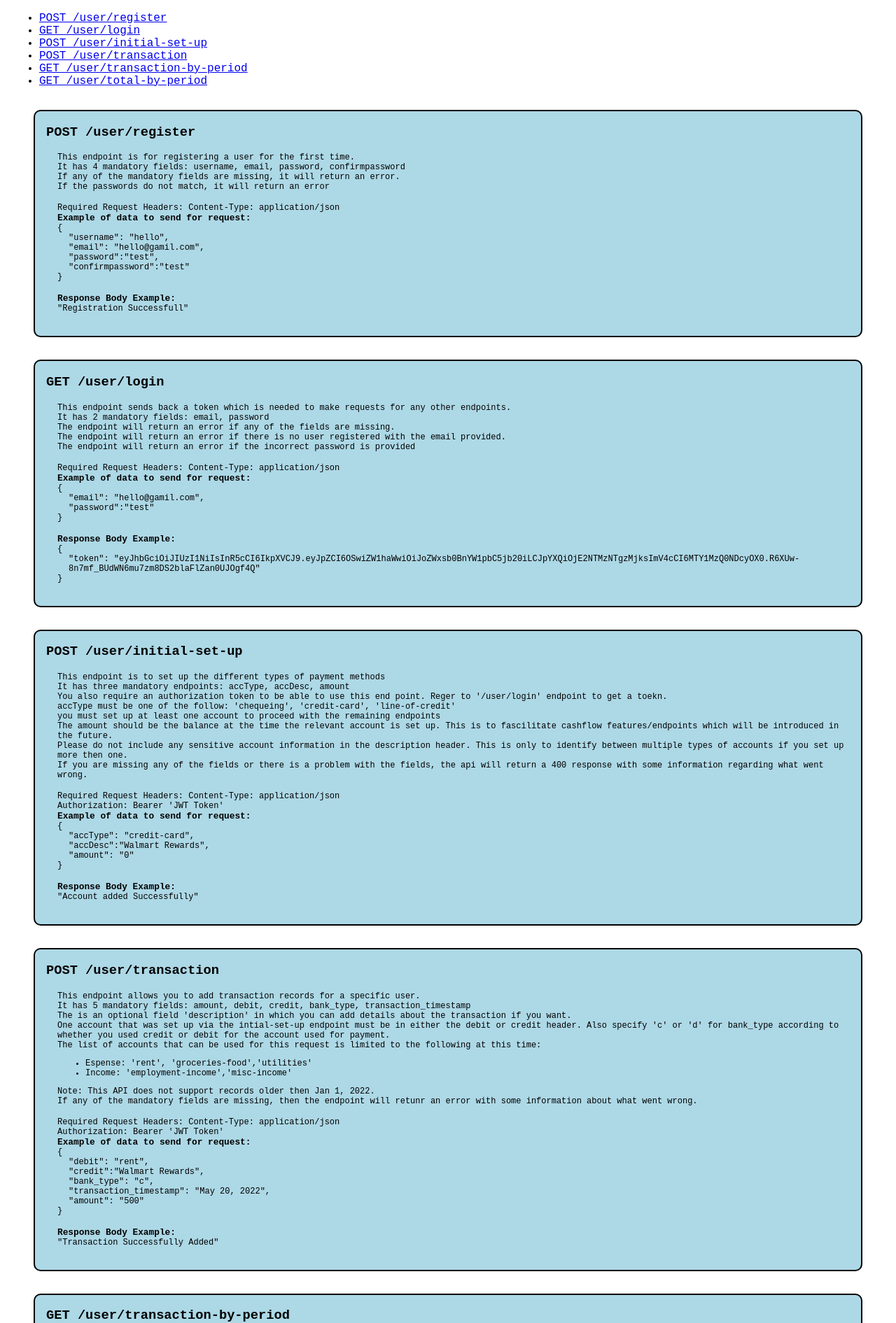
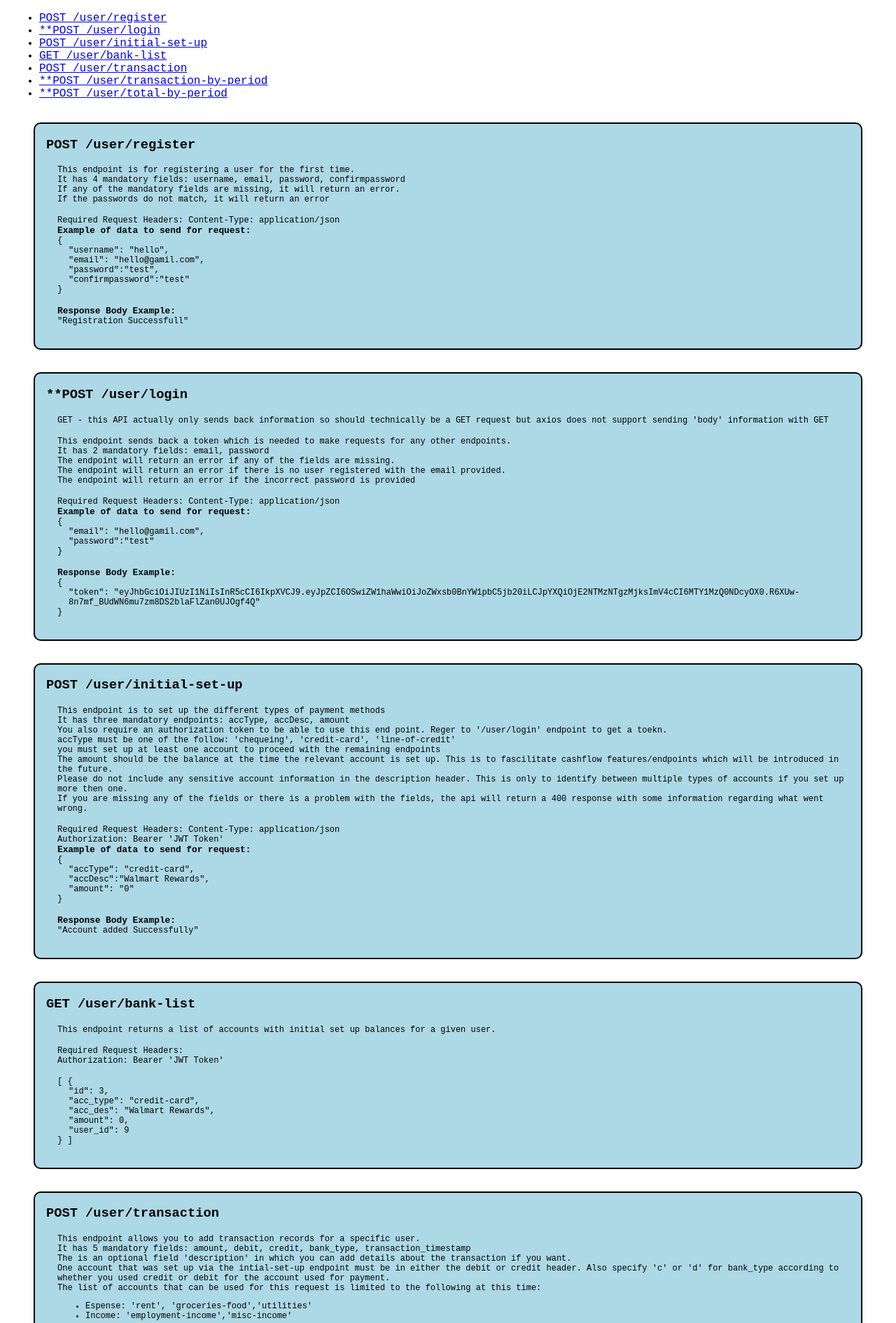
Before and after one commit to menu89/fatima-abrar-server-my-web-accoutant-capstone, a website: page public/index.html in a window 1280 px wide. Shown: the part 110-2001 px from the top of the page at 70% size. Drawn offline with Linux system fonts and the light colour scheme.

Commit message:
changed GET to POST since axios issues with sending body information. also added an endpoint for getting list of accounts

```diff
--- a/public/index.html
+++ b/public/index.html
@@ -16,19 +16,22 @@
                     <a href="#register">POST /user/register</a>
                 </li>
                 <li>
-                    <a href="#login">GET /user/login</a>
+                    <a href="#login">**POST /user/login</a>
                 </li>
                 <li>
                     <a href="#initial-set-up">POST /user/initial-set-up</a>
                 </li>
                 <li>
+                    <a href="#bank-list">GET /user/bank-list</a>
+                </li>
+                <li>
                     <a href="#transaction">POST /user/transaction</a>
                 </li>
                 <li>
-                    <a href="#transaction-by-period">GET /user/transaction-by-period</a>
+                    <a href="#transaction-by-period">**POST /user/transaction-by-period</a>
                 </li>
                 <li>
-                    <a href="#total-by-period">GET /user/total-by-period</a>
+                    <a href="#total-by-period">**POST /user/total-by-period</a>
                 </li>
             </ul>
         </nav>
@@ -61,7 +64,10 @@
         </article>
 
         <article>
-            <h3 id="login">GET /user/login</h3>
+            <h3 id="login">**POST /user/login</h3>
+            <div>
+                <P>GET - this API actually only sends back information so should technically be a GET request but axios does not support sending 'body' information with GET</P>
+            </div>
             <div>
                 <p>This endpoint sends back a token which is needed to make requests for any other endpoints.</p>
                 <p>It has 2 mandatory fields: email, password</p>
@@ -116,6 +122,28 @@
         </article>
 
         <article>
+            <h3 id="bank-list">GET /user/bank-list</h3>
+            <div>
+                <p>This endpoint returns a list of accounts with initial set up balances for a given user.</p>
+            </div>
+            <div>
+                <p>Required Request Headers:</p>
+                <p>Authorization: Bearer 'JWT Token'</p>
+            </div>
+            <div>
+                <p>[
+                    {
+                        <span>"id": 3,</span>
+                        <span>"acc_type": "credit-card",</span>
+                        <span>"acc_des": "Walmart Rewards",</span>
+                        <span>"amount": 0,</span>
+                        <span>"user_id": 9</span>
+                    }
+                ]</p>
+            </div>
+        </article>
+
+        <article>
             <h3 id="transaction">POST /user/transaction</h3>
             <div>
                 <p>This endpoint allows you to add transaction records for a specific user.</p>
@@ -149,7 +177,10 @@
         </article>
 
         <article>
-            <h3 id="transaction-by-period">GET /user/transaction-by-period</h3>
+            <h3 id="transaction-by-period">**POST /user/transaction-by-period</h3>
+            <div>
+                <P>GET - this API actually only sends back information so should technically be a GET request but axios does not support sending 'body' information with GET</P>
+            </div>
             <div>
                 <p>This endpoint allows you to access the records for a particular user by month.</p>
                 <p>There are 2 mandatory fields: month, year.</p>
@@ -182,7 +213,10 @@
         </article>
 
         <article>
-            <h3 id="total-by-period">GET /user/total-by-period</h3>
+            <h3 id="total-by-period">**POST /user/total-by-period</h3>
+            <div>
+                <P>GET - this API actually only sends back information so should technically be a GET request but axios does not support sending 'body' information with GET</P>
+            </div>
             <div>
                 <p>This endpoint takes all the transactions in a given period for a specific user and returns totals by categories.</p>
                 <p>There are 2 mandatory fields: month, year</p>
```
Also changed, not shown: models/usermodels.js (+17 -1 lines), routes/routes.js (+12 -4 lines).
